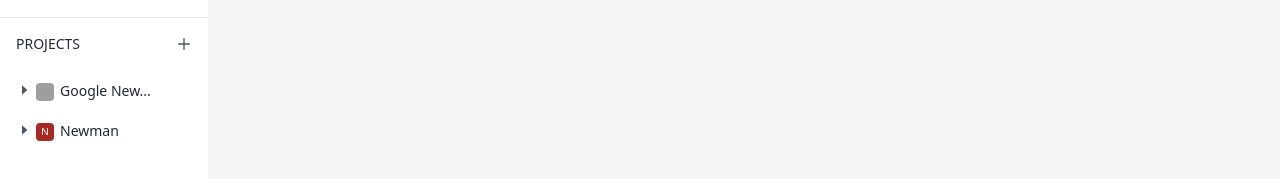
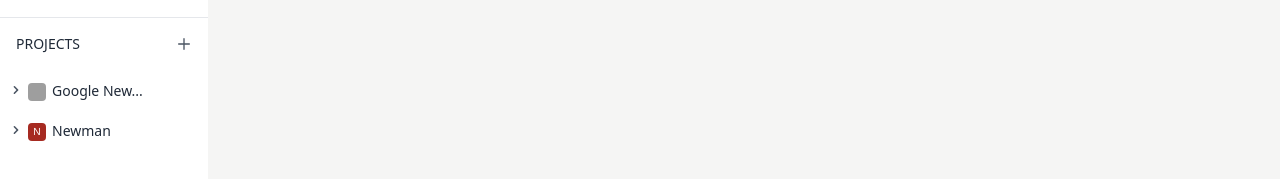
Before and after one commit to the-coding-pie/workflow, a React (Vite) app in the folder client/: page / in a window 1280 px wide. Shown: the part 135-314 px from the top of the page. Built offline with nearby package versions, Linux system fonts and the light colour scheme; grey boxes are pictures that could not be loaded.

Commit message:
add sidebar link

```diff
--- /dev/null
+++ b/client/src/components/ProjectList/BoardItem.tsx
@@ -0,0 +1,55 @@
+import React, { useState } from "react";
+import { BoardObj, ProjectObj } from "../../types";
+import { HiOutlineDotsHorizontal } from "react-icons/hi";
+import { NavLink } from "react-router-dom";
+
+interface Props {
+  board: BoardObj;
+  projectId: string;
+}
+
+const BoardItem = ({ board, projectId }: Props) => {
+  const [showIcons, setShowIcons] = useState(false);
+
+  const [isCurrentBoard, setIsCurrentBoard] = useState(false);
+
+  return (
+    <li className="board-item">
+      <NavLink
+        end
+        to={`projects/${projectId}/boards/${board._id}`}
+        className={({ isActive }) => {
+          setIsCurrentBoard(isActive);
+
+          return `flex items-center justify-between pl-8 pr-4 py-1 cursor-pointer relative  ${
+            isActive ? "bg-violet-200" : "hover:bg-stone-200"
+          }`;
+        }}
+        onMouseEnter={() => setShowIcons(true)}
+        onMouseLeave={() => setShowIcons(false)}
+      >
+        {isCurrentBoard && (
+          <span className="absolute inset-y-0 left-0 w-1 bg-violet-500 rounded-tr-xl rounded-br-xl"></span>
+        )}
+        <div className="left flex items-center">
+          <div
+            className={`color mr-2 w-2 h-2 rounded-full`}
+            style={{
+              background: board.color,
+            }}
+          ></div>
+          <span>{board.name}</span>
+        </div>
+        {showIcons && (
+          <div className="right text-gray-600 flex items-center">
+            <button className="mr-1">
+              <HiOutlineDotsHorizontal size={16} />
+            </button>
+          </div>
+        )}
+      </NavLink>
+    </li>
+  );
+};
+
+export default BoardItem;
--- /dev/null
+++ b/client/src/components/ProjectList/BoardList.tsx
@@ -0,0 +1,29 @@
+import React from "react";
+import { BoardObj } from "../../types";
+import BoardItem from "./BoardItem";
+
+interface Props {
+  projectId: string;
+  boards: BoardObj[];
+}
+
+const BoardList = ({ boards, projectId }: Props) => {
+  return (
+    <ul className="board-list text-sm">
+      {boards.length > 0 ? (
+        boards.map((b) => (
+          <BoardItem projectId={projectId} key={b._id} board={b} />
+        ))
+      ) : (
+        <li className="pl-8 py-2">
+          Create a{" "}
+          <button className="underline text-violet-500 decoration-dashed outline-violet-500 underline-offset-4">
+            Board
+          </button>{" "}
+        </li>
+      )}
+    </ul>
+  );
+};
+
+export default BoardList;
--- a/client/src/components/ProjectList/ProjectItem.tsx
+++ b/client/src/components/ProjectList/ProjectItem.tsx
@@ -1,18 +1,48 @@
-import React from "react";
+import React, { useState } from "react";
 import { ProjectObj } from "../../types";
-import { BiCaretRight } from "react-icons/bi";
 import Avatar from "react-avatar";
+import {
+  HiChevronRight,
+  HiChevronDown,
+  HiOutlineDotsHorizontal,
+  HiOutlinePlus,
+} from "react-icons/hi";
+import BoardList from "./BoardList";
+import { NavLink } from "react-router-dom";
 
 interface Props {
+  setCurrentActive: React.Dispatch<React.SetStateAction<undefined | boolean>>;
   project: ProjectObj;
 }
 
-const ProjectItem = ({ project }: Props) => {
+const ProjectItem = ({ project, setCurrentActive }: Props) => {
+  const [showIcons, setShowIcons] = useState(false);
+  const [showBoards, setShowBoards] = useState(false);
+
+  const [isCurrentProject, setIsCurrentProject] = useState(false);
+
   return (
-    <div className="project px-4 py-2 w-full flex items-center justify-between cursor-pointer">
+    <li
+      className="project-item noselect "
+      onMouseEnter={() => setShowIcons(true)}
+      onMouseLeave={() => setShowIcons(false)}
+    >
+      <div
+        className={`project px-2 relative py-2 w-full flex items-center justify-between cursor-pointer ${
+          isCurrentProject ? "bg-violet-200" : "hover:bg-stone-200"
+        }`}
+        onClick={() => setShowBoards((prevValue) => !prevValue)}
+      >
+        {isCurrentProject && (
+          <span className="absolute inset-y-0 left-0 w-1 bg-violet-500 rounded-tr-xl rounded-br-xl"></span>
+        )}
         <div className="left flex items-center">
           <div className="down-icon mr-1 text-gray-600">
-          <BiCaretRight />
+            {showBoards ? (
+              <HiChevronDown size={16} />
+            ) : (
+              <HiChevronRight size={16} />
+            )}
           </div>
           <div className="name">
             {project.icon ? (
@@ -31,11 +61,48 @@ const ProjectItem = ({ project }: Props) => {
                 textSizeRatio={1.75}
               />
             )}
-          {project.name.length > 10 ? <span className="text-sm">{project.name.slice(0, 10) + "..."}</span> : <span className="text-sm">{project.name}</span>}
+            {project.name.length > 10 ? (
+              <NavLink
+                end
+                to={`/projects/${project._id}`}
+                className={({ isActive }) => {
+                  setIsCurrentProject(isActive);
+
+                  return `text-sm hover:underline decoration-dashed outline-violet-500 underline-offset-4`;
+                }}
+              >
+                {project.name.slice(0, 10) + "..."}
+              </NavLink>
+            ) : (
+              <NavLink
+                end
+                to={`/projects/${project._id}`}
+                className={({ isActive }) => {
+                  setIsCurrentProject(isActive);
+
+                  return `text-sm hover:underline decoration-dashed outline-violet-500 underline-offset-4`;
+                }}
+              >
+                {project.name}
+              </NavLink>
+            )}
           </div>
         </div>
-      <div className="right"></div>
+        {showIcons && (
+          <div className="right text-gray-600 flex items-center">
+            <button className="mr-1">
+              <HiOutlineDotsHorizontal size={16} />
+            </button>
+            <button>
+              <HiOutlinePlus size={16} />
+            </button>
           </div>
+        )}
+      </div>
+      {showBoards && (
+        <BoardList projectId={project._id} boards={project.boards} />
+      )}
+    </li>
   );
 };
 
--- a/client/src/components/ProjectList/ProjectList.tsx
+++ b/client/src/components/ProjectList/ProjectList.tsx
@@ -1,19 +1,27 @@
-import React from "react";
+import React, { useState } from "react";
 import projects from "../../data/projects.ts";
 import { ProjectObj } from "../../types";
 import ProjectItem from "./ProjectItem";
 
 const ProjectList = () => {
+  const [currentActive, setCurrentActive] = useState();
+
   return (
-    <div className="project-list">
+    <ul className="project-list">
       {projects.length > 0 ? (
         projects.map((project: ProjectObj) => {
-          return <ProjectItem key={project._id} project={project} />;
+          return (
+            <ProjectItem
+              setCurrentActive={setCurrentActive}
+              key={project._id}
+              project={project}
+            />
+          );
         })
       ) : (
-        <div>No Projects</div>
+        <li>No Projects</li>
       )}
-    </div>
+    </ul>
   );
 };
 
--- a/client/src/index.css
+++ b/client/src/index.css
@@ -3,7 +3,6 @@
 @tailwind base;
 @tailwind components;
 @tailwind utilities;
-
 
 :root {
   /* fonts */
@@ -37,3 +36,13 @@ body {
   word-wrap: break-word !important;
   @apply bg-stone-100 text-gray-800;
 }
+
+.noselect {
+  -webkit-touch-callout: none; /* iOS Safari */
+  -webkit-user-select: none; /* Safari */
+  -khtml-user-select: none; /* Konqueror HTML */
+  -moz-user-select: none; /* Old versions of Firefox */
+  -ms-user-select: none; /* Internet Explorer/Edge */
+  user-select: none; /* Non-prefixed version, currently
+                                  supported by Chrome, Edge, Opera and Firefox */
+}
```
Lines whose indentation alone changed are shown as unchanged.
